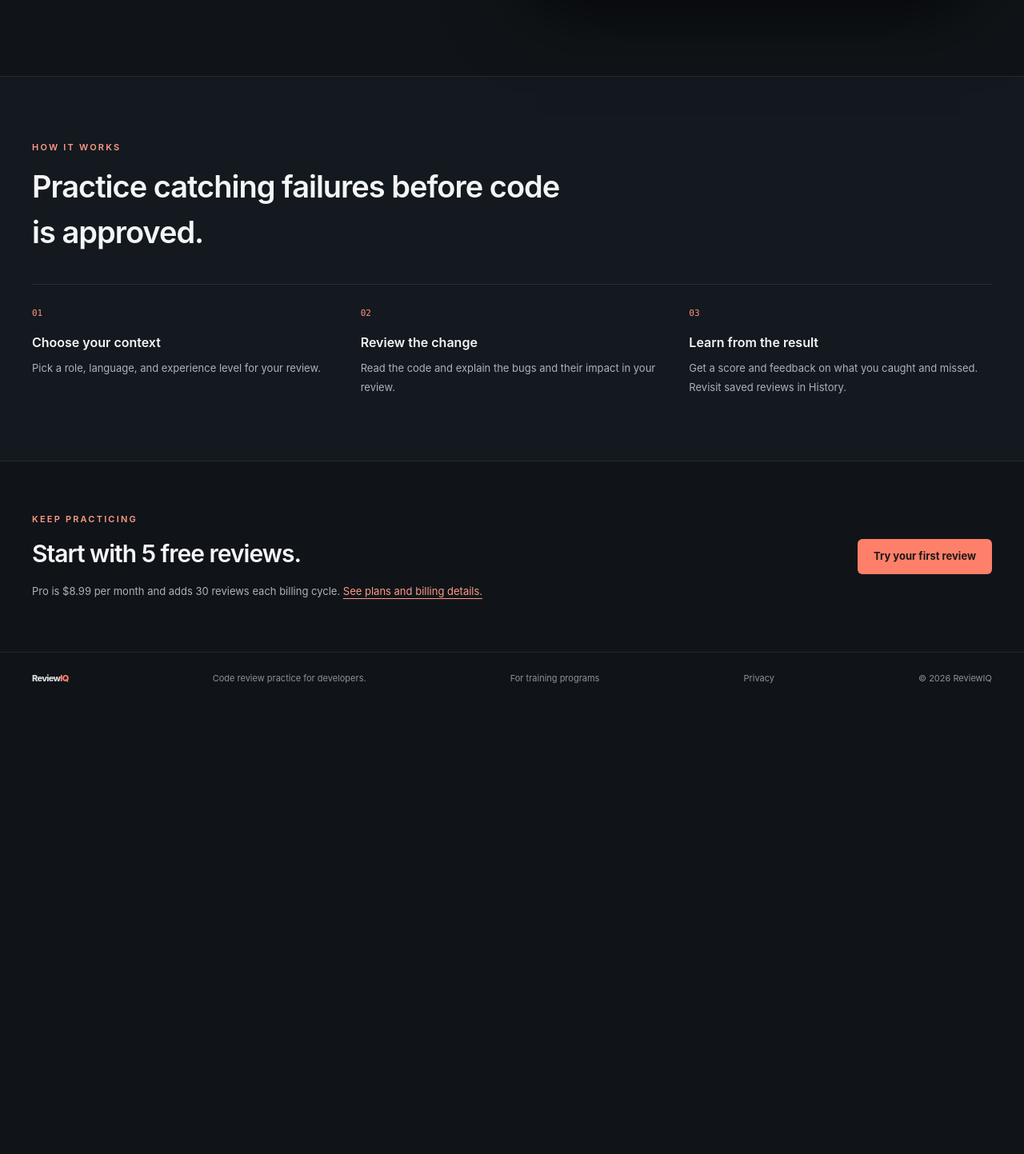
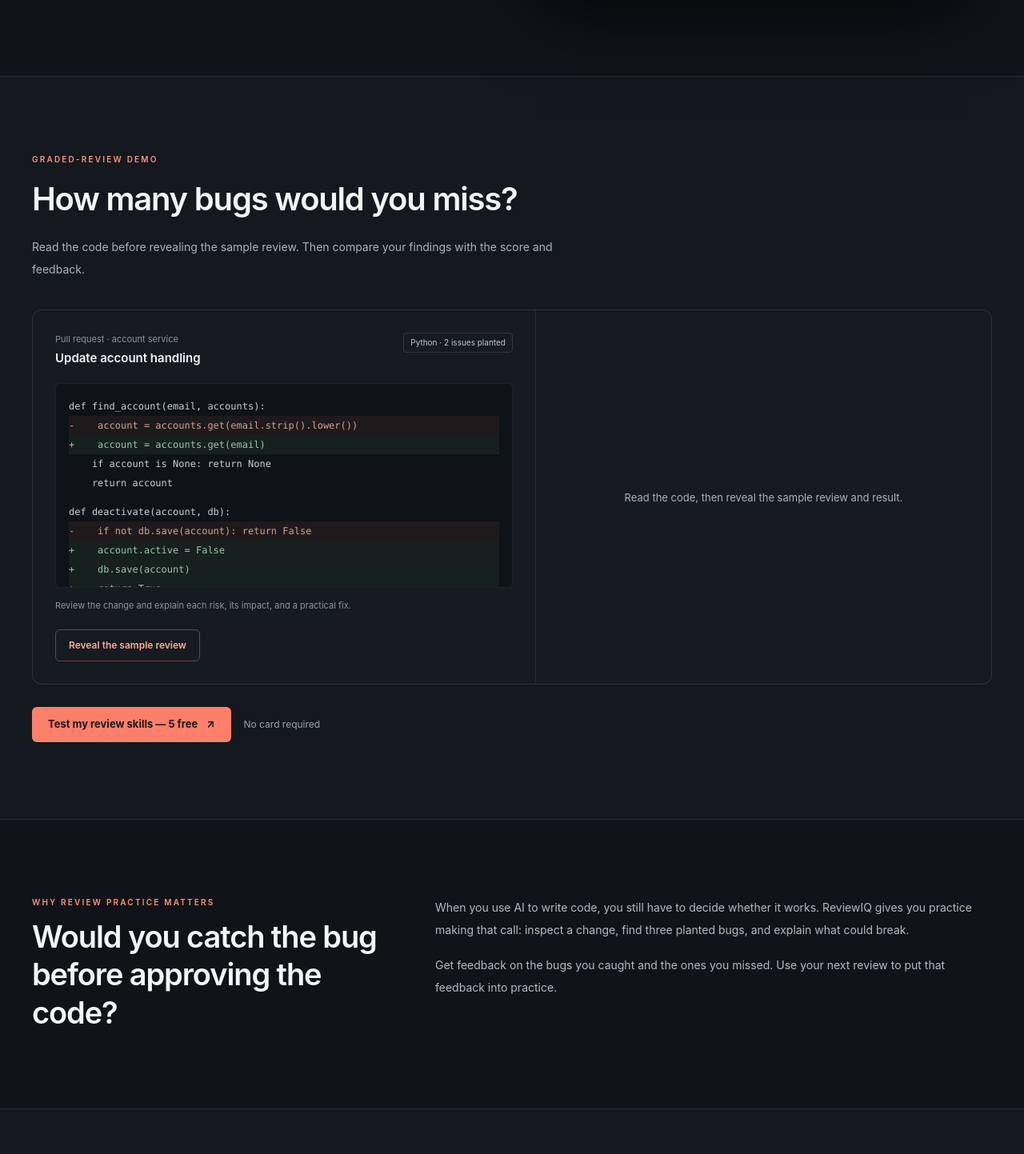
Before and after one commit to Anas127/reviewiq, a Next.js app: page / in a window 1280 px wide. Shown: the part 547-1990 px from the top of the page at 80% size. Before the commit the page ends 1427 px from the top, so only its background shows below. Built offline with nearby package versions, Linux system fonts and the light colour scheme; no server answers.

Commit message:
Restore landing page practice sections and graded demo

```diff
--- a/app/components/GradedReviewDemo.tsx
+++ b/app/components/GradedReviewDemo.tsx
@@ -1,12 +1,13 @@
 "use client";
 
-import { useEffect, useRef } from "react";
+import { useEffect, useRef, useState } from "react";
 import TrackedLink from "@/app/components/TrackedLink";
 import { captureProductEventOncePerSession } from "@/lib/analytics";
 import { FREE_REVIEW_CREDITS } from "@/lib/credit-config";
 
 export default function GradedReviewDemo({ audience = "consumer" }: { audience?: "consumer" | "bootcamps" }) {
   const sectionRef = useRef<HTMLElement>(null);
+  const [revealed, setRevealed] = useState(false);
   useEffect(() => {
     const section = sectionRef.current;
     if (!section) return;
@@ -25,17 +26,19 @@ export default function GradedReviewDemo({ audience = "consumer" }: { audience?:
     <section id="graded-review-demo" ref={sectionRef} className="scroll-mt-8 border-y border-[#ffffff12] bg-[#13191e] px-6 py-20 lg:px-10 lg:py-24">
       <div className="mx-auto max-w-7xl">
         <div className="max-w-2xl">
-          <p className="text-[10px] font-semibold uppercase tracking-[.22em] text-[#ff927e]">{audience === "bootcamps" ? "See the practice experience" : "A review, then the reveal"}</p>
-          <h2 className="mt-3 text-[32px] font-semibold tracking-[-1.2px] sm:text-[40px]">{audience === "bootcamps" ? "A realistic pull request. A student’s judgment. Immediate feedback." : "Would you have caught this?"}</h2>
-          <p className="mt-4 text-[14px] leading-7 text-[#aab4ba]">A short pull request, a realistic review, and a clear comparison with the issues planted in the change.</p>
+          <p className="text-[10px] font-semibold uppercase tracking-[.22em] text-[#ff927e]">{audience === "bootcamps" ? "See the practice experience" : "Graded-review demo"}</p>
+          <h2 className="mt-3 text-[32px] font-semibold tracking-[-1.2px] sm:text-[40px]">{audience === "bootcamps" ? "A realistic pull request. A student’s judgment. Immediate feedback." : "How many bugs would you miss?"}</h2>
+          <p className="mt-4 text-[14px] leading-7 text-[#aab4ba]">{audience === "bootcamps" ? "A short pull request, a realistic review, and a clear comparison with the issues planted in the change." : "Read the code before revealing the sample review. Then compare your findings with the score and feedback."}</p>
         </div>
         <div className="mt-9 grid overflow-hidden rounded-xl border border-[#ffffff1a] bg-[#151b20] lg:grid-cols-[1.05fr_.95fr]">
-          <div className="border-b border-[#ffffff12] p-5 sm:p-7 lg:border-b-0 lg:border-r">
+          <div className="min-w-0 border-b border-[#ffffff12] p-5 sm:p-7 lg:border-b-0 lg:border-r">
             <div className="flex flex-wrap items-start justify-between gap-3"><div><p className="text-[11px] text-[#89959d]">Pull request · account service</p><h3 className="mt-1 text-[15px] font-semibold">Update account handling</h3></div><span className="rounded border border-[#ffffff20] px-2 py-1 text-[10px] text-[#c1c9ce]">Python · 2 issues planted</span></div>
             <pre tabIndex={0} aria-label="Example Python diff with two planted issues" className="mt-5 max-h-64 overflow-auto rounded-md border border-[#ffffff10] bg-[#0e1317] p-4 font-mono text-[11px] leading-6 text-[#c8d0d4] sm:text-[12px]"><code><span className="block">def find_account(email, accounts):</span><span className="block bg-[#d9664b14] text-[#d2a197]">-    account = accounts.get(email.strip().lower())</span><span className="block bg-[#72bd8b12] text-[#9fc4aa]">+    account = accounts.get(email)</span><span className="block">    if account is None: return None</span><span className="block">    return account</span><span className="mt-3 block">def deactivate(account, db):</span><span className="block bg-[#d9664b14] text-[#d2a197]">-    if not db.save(account): return False</span><span className="block bg-[#72bd8b12] text-[#9fc4aa]">+    account.active = False</span><span className="block bg-[#72bd8b12] text-[#9fc4aa]">+    db.save(account)</span><span className="block bg-[#72bd8b12] text-[#9fc4aa]">+    return True</span></code></pre>
             <p className="mt-3 text-[11px] leading-5 text-[#89959d]">Review the change and explain each risk, its impact, and a practical fix.</p>
+            {audience === "consumer" && <button type="button" aria-expanded={revealed} aria-controls="graded-demo-result" onClick={() => setRevealed((value) => !value)} className="mt-5 rounded-md border border-[#ff806a66] px-4 py-2.5 text-[12px] font-semibold text-[#ffab98] hover:bg-[#ff806a12] focus-visible:outline-2 focus-visible:outline-offset-2 focus-visible:outline-[#ff9a87]">{revealed ? "Hide the sample review" : "Reveal the sample review"}</button>}
           </div>
-          <div className="grid gap-0 sm:grid-cols-2 lg:grid-cols-1">
+          {!revealed && audience === "consumer" && <div className="flex items-center justify-center p-7 text-center text-[13px] leading-6 text-[#aab4ba]">Read the code, then reveal the sample review and result.</div>}
+          <div id="graded-demo-result" className={revealed || audience === "bootcamps" ? "grid gap-0 sm:grid-cols-2 lg:grid-cols-1" : "hidden"}>
             <div className="border-b border-[#ffffff12] p-5 sm:p-6"><p className="text-[10px] font-semibold uppercase tracking-[.15em] text-[#9ba6ad]">Example review</p><blockquote className="mt-3 border-l-2 border-[#ff806a] pl-3 text-[12px] leading-6 text-[#d0d6da]">“The lookup no longer normalizes email casing. A stored address like Ana@example.com will not match ana@example.com; normalize the key before lookup.”</blockquote></div>
             <div className="p-5 sm:p-6">
               <div className="flex flex-wrap items-end justify-between gap-3"><div><p className="text-[10px] font-semibold uppercase tracking-[.15em] text-[#9ba6ad]">ReviewIQ result · example</p><p className="mt-2 text-[28px] font-semibold leading-none text-[#f4f5f6]">6.0<span className="ml-1 text-[14px] font-medium text-[#9ba6ad]">/10</span></p></div><p className="text-[12px] font-medium text-[#d6ddda]">1 of 2 issues caught</p></div>
--- a/app/page.tsx
+++ b/app/page.tsx
@@ -1,5 +1,6 @@
 import Link from "next/link";
 import ExampleExercisePreview from "@/app/components/ExampleExercisePreview";
+import GradedReviewDemo from "@/app/components/GradedReviewDemo";
 import LandingAnalytics from "@/app/components/LandingAnalytics";
 import TrackedLink from "@/app/components/TrackedLink";
 import { FREE_REVIEW_CREDITS, PRO_CREDITS_PER_BILLING_CYCLE, PRO_PRICE_USD } from "@/lib/credit-config";
@@ -39,6 +40,11 @@ export default async function Home() {
         </div>
         <ExampleExercisePreview />
       </section>
+      <GradedReviewDemo />
+      <section className="mx-auto grid max-w-7xl gap-10 px-6 py-20 lg:grid-cols-[.8fr_1.2fr] lg:px-10 lg:py-24">
+        <div><p className="text-[10px] font-semibold uppercase tracking-[.22em] text-[#ff927e]">Why review practice matters</p><h2 className="mt-3 text-[31px] font-semibold leading-tight tracking-[-1.1px] sm:text-[38px]">Would you catch the bug before approving the code?</h2></div>
+        <div className="max-w-2xl"><p className="text-[14px] leading-7 text-[#b2bbc1]">When you use AI to write code, you still have to decide whether it works. ReviewIQ gives you practice making that call: inspect a change, find three planted bugs, and explain what could break.</p><p className="mt-4 text-[14px] leading-7 text-[#b2bbc1]">Get feedback on the bugs you caught and the ones you missed. Use your next review to put that feedback into practice.</p></div>
+      </section>
       <section id="how-it-works" className="border-y border-[#ffffff12] bg-[#13191e] px-6 py-16 lg:px-10 lg:py-20">
         <div className="mx-auto max-w-7xl">
           <p className="text-[11px] font-semibold uppercase tracking-[.2em] text-[#ff9a87]">How it works</p>
@@ -46,9 +52,17 @@ export default async function Home() {
           <div className="mt-9 grid gap-8 border-t border-[#ffffff17] pt-7 sm:grid-cols-3">{steps.map(([number, title, body]) => <article key={number}><p className="font-mono text-[11px] text-[#ff927e]">{number}</p><h3 className="mt-4 text-[16px] font-semibold">{title}</h3><p className="mt-2 max-w-sm text-[13px] leading-6 text-[#aab4ba]">{body}</p></article>)}</div>
         </div>
       </section>
-      <section className="mx-auto flex max-w-7xl flex-col items-start justify-between gap-7 px-6 py-16 sm:flex-row sm:items-center lg:px-10">
-        <div><p className="text-[11px] font-semibold uppercase tracking-[.2em] text-[#ff9a87]">Keep practicing</p><h2 className="mt-3 text-[30px] font-semibold tracking-[-1px]">Start with {FREE_REVIEW_CREDITS} free reviews.</h2><p className="mt-3 max-w-2xl text-[13px] leading-6 text-[#aab4ba]">Pro is {PRO_PRICE_USD} per month and adds {PRO_CREDITS_PER_BILLING_CYCLE} reviews each billing cycle. <Link href="/pricing" className="text-[#ff9a87] underline underline-offset-4 hover:text-white">See plans and billing details.</Link></p></div>
-        <TrackedLink href={startHref} event="hero_primary_clicked" eventProperties={{ location: "bottom" }} className="rounded-md bg-[#ff806a] px-5 py-3 text-[13px] font-bold text-[#1d1715] hover:bg-[#ff9a87]">Try your first review</TrackedLink>
+      <section className="mx-auto max-w-7xl px-6 py-20 lg:px-10 lg:py-24">
+        <div className="grid gap-8 md:grid-cols-[.8fr_1.2fr] md:items-end">
+          <div><p className="text-[10px] font-semibold uppercase tracking-[.2em] text-[#ff927e]">Practice at your level</p><h2 className="mt-3 text-[30px] font-semibold tracking-[-1px]">Put your code-review skills to the test.</h2></div>
+          <div><p className="max-w-2xl text-[13px] leading-6 text-[#aab4ba]">Pick your language, role and experience level. Find the bugs, submit your review, and see how you scored.</p><TrackedLink href={startHref} event="free_plan_cta_clicked" eventProperties={{ location: "practice_level" }} className="mt-5 inline-block rounded-md bg-[#ff806a] px-5 py-3 text-[13px] font-bold text-[#1d1715] hover:bg-[#ff9a87]">Test yourself free</TrackedLink><p className="mt-2 text-[12px] text-[#aab4ba]">{FREE_REVIEW_CREDITS} free reviews. No card required.</p></div>
+        </div>
+      </section>
+      <section className="border-y border-[#ffffff12] bg-[#13191e] px-6 py-16 lg:px-10">
+        <div className="mx-auto grid max-w-5xl gap-8 md:grid-cols-[1fr_auto] md:items-center">
+          <div><p className="text-[10px] font-semibold uppercase tracking-[.2em] text-[#ff927e]">Pro</p><h2 className="mt-3 text-[30px] font-semibold tracking-[-1px]">Keep practicing after your first five.</h2><p className="mt-3 max-w-2xl text-[13px] leading-6 text-[#aab4ba]">Get {PRO_CREDITS_PER_BILLING_CYCLE} more reviews each billing cycle for {PRO_PRICE_USD}/month. Practice across supported languages and levels, and revisit your feedback in History.</p></div>
+          <Link href="/pricing" className="rounded-md bg-[#ff806a] px-5 py-3 text-center text-[13px] font-bold text-[#1d1715] hover:bg-[#ff9a87]">See Pro</Link>
+        </div>
       </section>
       <footer className="flex flex-wrap items-center justify-between gap-3 border-t border-[#ffffff12] px-6 py-6 text-[11px] text-[#89949b] lg:px-10"><Link href="/" className="font-extrabold tracking-[-.7px] text-[#d8dcde]">Review<span className="text-[#ff806a]">IQ</span></Link><span>Code review practice for developers.</span><Link href="/bootcamps" className="hover:text-white">For training programs</Link><Link href="/privacy" className="hover:text-white">Privacy</Link><span>© 2026 ReviewIQ</span></footer>
     </main>
```
